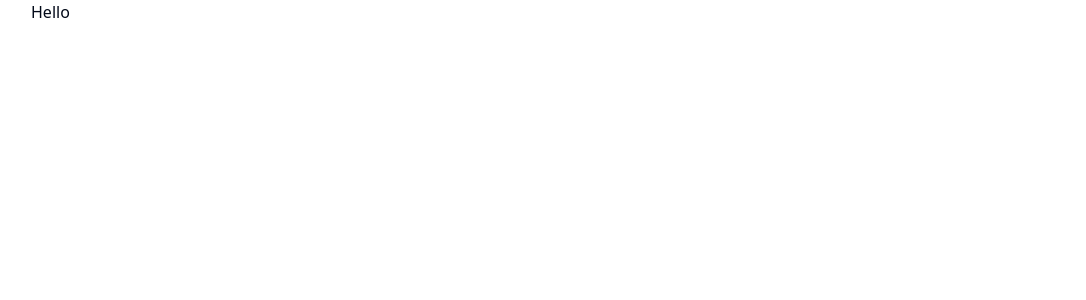
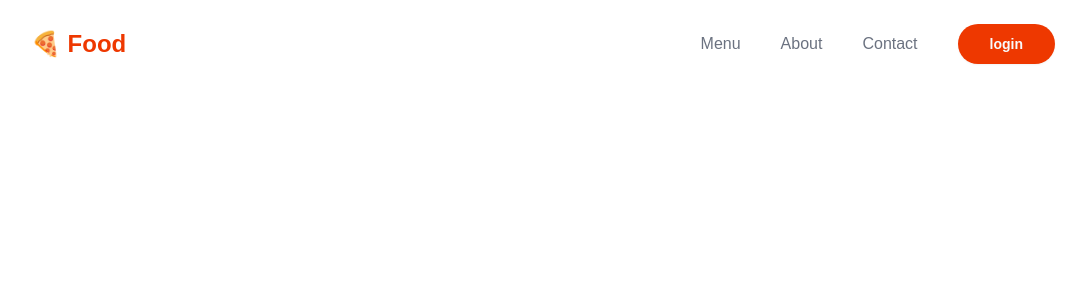
Before and after one commit to mohamedammar2729/food-app, a Next.js app: page / in a window 1280 px wide. Shown: the top 300 px of the page, without its empty margins (97-1183 px from the left). Built offline with nearby package versions, Linux system fonts and the light colour scheme.

Commit message:
Add header, navbar, link component, and enums for routing and user roles

```diff
--- /dev/null
+++ b/src/app/_components/Hero.tsx
@@ -0,0 +1,11 @@
+import React from 'react';
+
+function Hero() {
+    return (
+        <div>
+
+        </div>
+    );
+}
+
+export default Hero;
--- a/src/app/globals.css
+++ b/src/app/globals.css
@@ -2,6 +2,10 @@
 @import "tw-animate-css";
 
 @custom-variant dark (&:is(.dark *));
+
+body {
+  font-family: Arial, Helvetica, sans-serif;
+}
 
 @theme inline {
   --color-background: var(--background);
--- /dev/null
+++ b/src/components/header/NavBar.tsx
@@ -0,0 +1,63 @@
+"use client";
+import { Pages, Routes } from "@/constants/enums";
+import Link from "../link";
+import { Button, buttonVariants } from "../ui/button";
+import { useState } from "react";
+import { Menu, XIcon } from "lucide-react";
+
+function NavBar() {
+  const [openMenu, setOpenMenu] = useState(false);
+  const links = [
+    { id: crypto.randomUUID(), title: "Menu", href: Routes.MENU },
+    { id: crypto.randomUUID(), title: "About", href: Routes.ABOUT },
+    { id: crypto.randomUUID(), title: "Contact", href: Routes.CONTACT },
+    {
+      id: crypto.randomUUID(),
+      title: "login",
+      href: `${Routes.AUTH}/${Pages.LOGIN}`,
+    },
+  ];
+  return (
+    <nav className="flex-1 justify-end flex">
+      <Button
+        variant="secondary"
+        size="sm"
+        className="lg:hidden"
+        onClick={() => setOpenMenu(true)}
+      >
+        <Menu className="!w-6 !h-6" />
+      </Button>
+
+      <ul
+        className={`fixed lg:static ${
+          openMenu ? "left-0 z-50" : "-left-full"
+        } top-0 px-10 py-20 lg:p-0 bg-background lg:bg-transparent transition-all duration-200 h-full lg:h-auto flex-col lg:flex-row w-full lg:w-auto flex items-start lg:items-center gap-10`}
+      >
+        <Button
+          variant="secondary"
+          size="sm"
+          className="absolute top-10 right-10 lg:hidden"
+          onClick={() => setOpenMenu(false)}
+        >
+          <XIcon className="!w-6 !h-6" />
+        </Button>
+        {links.map((link) => (
+          <li key={link.id}>
+            <Link
+              href={`/${link.href}`}
+              className={`${
+                link.href === `${Routes.AUTH}/${Pages.LOGIN}`
+                  ? `${buttonVariants({ size: "lg" })} !rounded-full !px-8 `
+                  : "text-accent hover:text-primary duration-200 transition-colors"
+              }font-semibold`}
+            >
+              {link.title}
+            </Link>
+          </li>
+        ))}
+      </ul>
+    </nav>
+  );
+}
+
+export default NavBar;
--- a/src/components/header/index.tsx
+++ b/src/components/header/index.tsx
@@ -1,11 +1,21 @@
-
+import { Routes } from "@/constants/enums";
+import Link from "../link";
+import NavBar from "./NavBar";
 
 function Header() {
-    return (
-      <div className="container">
-        <header>Hello</header>
+  return (
+    <header className="py-4 md:py-6">
+      <div className="container flex items-center justify-between ">
+        <Link
+          href={Routes.ROOT}
+          className="text-primary font-semibold text-2xl"
+        >
+          🍕 Food
+        </Link>
+        <NavBar />
       </div>
-    );
+    </header>
+  );
 }
 
 export default Header;
--- /dev/null
+++ b/src/components/link/index.tsx
@@ -0,0 +1,37 @@
+"use client";
+
+import NextLink, { LinkProps as NextLinkProps } from "next/link";
+import React, { FC, HTMLAttributes, useEffect, useRef, useState } from "react";
+
+type CustomLinkProps = NextLinkProps & {
+  children: React.ReactNode;
+  href: string;
+  target?: string;
+} & HTMLAttributes<HTMLAnchorElement>;
+
+const Link: FC<CustomLinkProps> = ({ children, href, ...rest }) => {
+  const [prefetching, setPrefetching] = useState(false);
+  const linkRef = useRef<HTMLAnchorElement>(null);
+  const setPrefetchListener = () => {
+    setPrefetching(true);
+  };
+  const removePrefetchListener = () => {
+    setPrefetching(false);
+  };
+  useEffect(() => {
+    const linkElement = linkRef.current;
+    linkElement?.addEventListener("mouseover", setPrefetchListener);
+    linkElement?.addEventListener("mouseleave", removePrefetchListener);
+    return () => {
+      linkElement?.removeEventListener("mouseover", setPrefetchListener);
+      linkElement?.removeEventListener("mouseleave", removePrefetchListener);
+    };
+  }, [prefetching]);
+  return (
+    <NextLink href={href} ref={linkRef} prefetch={prefetching} {...rest}>
+      {children}
+    </NextLink>
+  );
+};
+
+export default Link;
--- /dev/null
+++ b/src/constants/enums.ts
@@ -0,0 +1,109 @@
+export enum Directions {
+  RTL = "rtl",
+  LTR = "ltr",
+}
+
+export enum Languages {
+  ENGLISH = "en",
+  ARABIC = "ar",
+}
+
+export enum Routes {
+  ROOT = "/",
+  MENU = "menu",
+  ABOUT = "about",
+  CONTACT = "contact",
+  AUTH = "auth",
+  CART = "cart",
+  PROFILE = "profile",
+  ADMIN = "admin",
+}
+
+export enum Pages {
+  LOGIN = "signin",
+  Register = "signup",
+  FORGOT_PASSWORD = "forgot-password",
+  CATEGORIES = "categories",
+  MENU_ITEMS = "menu-items",
+  USERS = "users",
+  ORDERS = "orders",
+  NEW = "new",
+  EDIT = "edit",
+}
+
+export enum InputTypes {
+  TEXT = "text",
+  EMAIL = "email",
+  PASSWORD = "password",
+  NUMBER = "number",
+  DATE = "date",
+  TIME = "time",
+  DATE_TIME_LOCAL = "datetime-local",
+  CHECKBOX = "checkbox",
+  RADIO = "radio",
+  SELECT = "select",
+  TEXTAREA = "textarea",
+  FILE = "file",
+  IMAGE = "image",
+  COLOR = "color",
+  RANGE = "range",
+  TEL = "tel",
+  URL = "url",
+  SEARCH = "search",
+  MONTH = "month",
+  WEEK = "week",
+  HIDDEN = "hidden",
+  MULTI_SELECT = "multi select",
+}
+
+export enum Navigate {
+  NEXT = "next",
+  PREV = "prev",
+}
+export enum Responses {
+  SUCCESS = "success",
+  ERROR = "error",
+  WARNING = "warning",
+  INFO = "info",
+}
+
+export enum SortOrder {
+  ASC = "asc",
+  DESC = "desc",
+}
+
+export enum SortBy {
+  CREATED_AT = "createdAt",
+  UPDATED_AT = "updatedAt",
+  NAME = "name",
+  EMAIL = "email",
+  PHONE = "phone",
+  STATUS = "status",
+  START_DATE = "startDate",
+  END_DATE = "endDate",
+}
+
+export enum AuthMessages {
+  LOGIN_SUCCESS = "Login successfully",
+  LOGOUT_SUCCESS = "Logout successfully",
+  REGISTER_SUCCESS = "Register successfully",
+  FORGET_PASSWORD_SUCCESS = "Forget password successfully",
+  RESET_PASSWORD_SUCCESS = "Reset password successfully",
+}
+
+export enum Methods {
+  GET = "GET",
+  POST = "POST",
+  PUT = "PUT",
+  PATCH = "PATCH",
+  DELETE = "DELETE",
+}
+
+export enum Environments {
+  PROD = "production",
+  DEV = "development",
+}
+export enum UserRole {
+  USER = "USER",
+  ADMIN = "ADMIN",
+}
```
